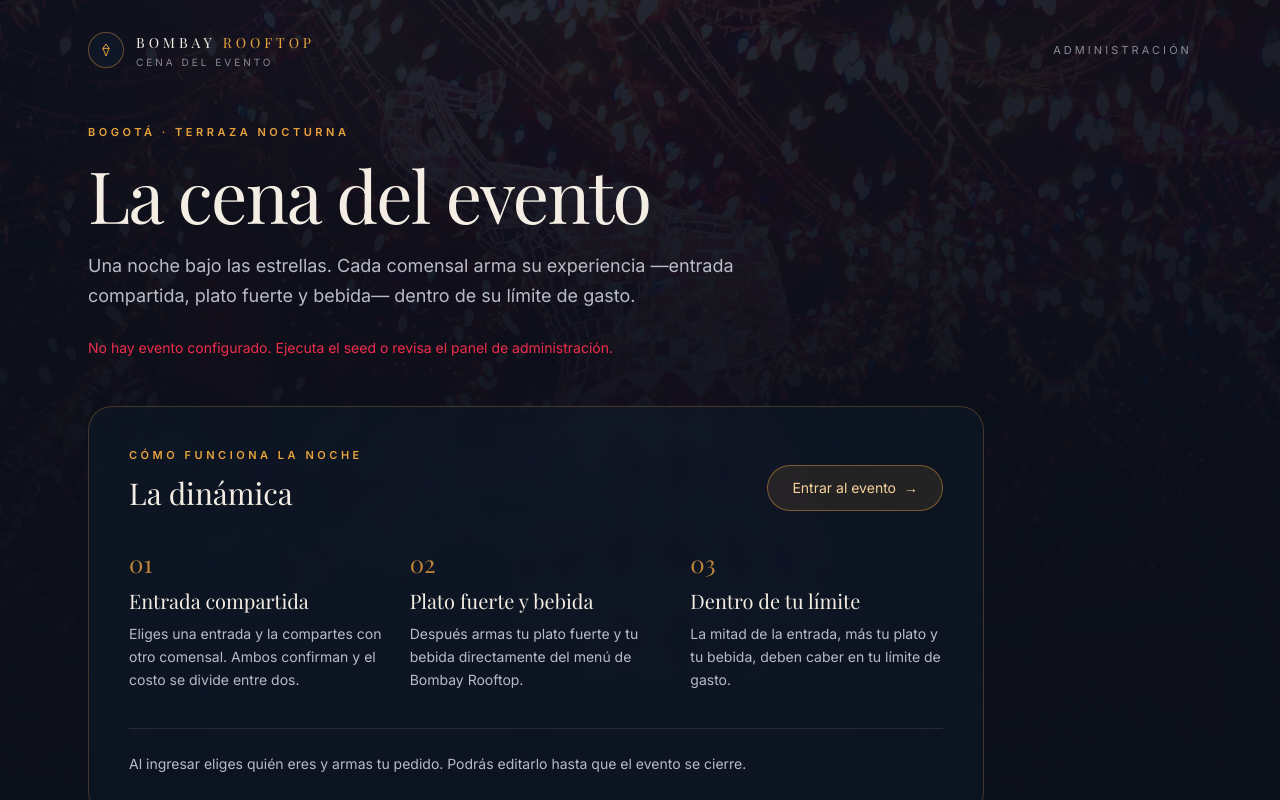
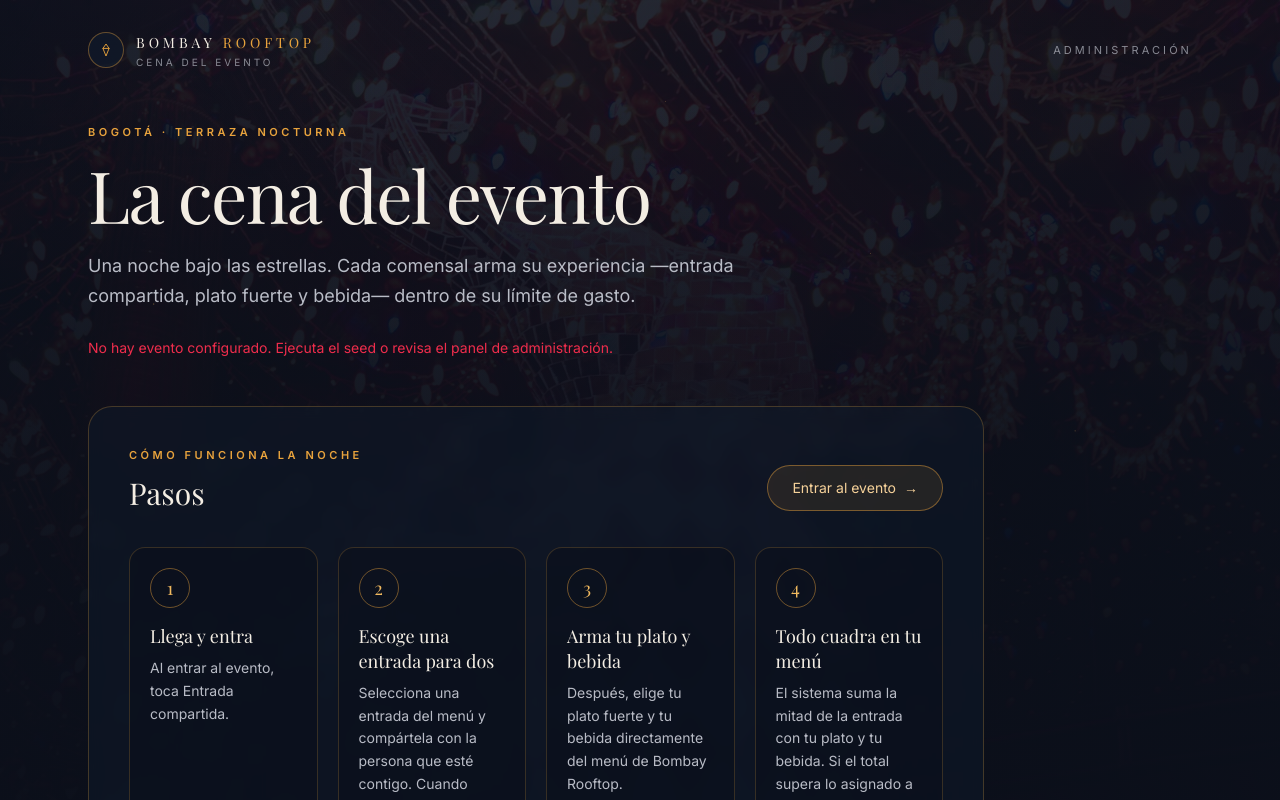
Before and after one commit to vale5829aldana-sudo/cena-app, a Next.js app: page / in a window 1280 px wide. Shown: the top 800 px of the page. Built offline with nearby package versions, Linux system fonts and the light colour scheme; no server answers; the database is empty; a web font is replaced by a local one.

Commit message:
Convierte la dinamica de la portada en cuatro pasos delimitados

```diff
--- a/src/app/page.tsx
+++ b/src/app/page.tsx
@@ -9,16 +9,20 @@ export const dynamic = "force-dynamic";
 
 const STEPS = [
   {
-    title: "Entrada compartida",
-    body: "Eliges una entrada y la compartes con otro comensal. Ambos confirman y el costo se divide entre dos.",
+    title: "Llega y entra",
+    body: "Al entrar al evento, toca Entrada compartida.",
   },
   {
-    title: "Plato fuerte y bebida",
-    body: "Después armas tu plato fuerte y tu bebida directamente del menú de Bombay Rooftop.",
+    title: "Escoge una entrada para dos",
+    body: "Selecciona una entrada del menú y compártela con la persona que esté contigo. Cuando ambos la confirman, el sistema la divide automáticamente.",
   },
   {
-    title: "Dentro de tu límite",
-    body: "La mitad de la entrada, más tu plato y tu bebida, deben caber en tu límite de gasto.",
+    title: "Arma tu plato y bebida",
+    body: "Después, elige tu plato fuerte y tu bebida directamente del menú de Bombay Rooftop.",
+  },
+  {
+    title: "Todo cuadra en tu menú",
+    body: "El sistema suma la mitad de la entrada con tu plato y tu bebida. Si el total supera lo asignado a tu consumo, te avisa antes de confirmar.",
   },
 ];
 
@@ -87,7 +91,7 @@ export default async function Home() {
               <div>
                 <Eyebrow>Cómo funciona la noche</Eyebrow>
                 <h2 className="mt-3 font-display text-3xl text-ivory">
-                  La dinámica
+                  Pasos
                 </h2>
               </div>
               <Link
@@ -101,13 +105,16 @@ export default async function Home() {
               </Link>
             </div>
 
-            <ol className="mt-9 grid gap-7 sm:grid-cols-3">
+            <ol className="mt-9 grid gap-5 sm:grid-cols-2 lg:grid-cols-4">
               {STEPS.map((step, index) => (
-                <li key={step.title}>
-                  <span className="font-display text-2xl text-gold-500/80">
-                    0{index + 1}
+                <li
+                  key={step.title}
+                  className="group relative flex h-full flex-col rounded-2xl border border-gold-500/20 bg-night-950/45 p-5 transition-all duration-500 hover:-translate-y-1 hover:border-gold-500/55 hover:bg-night-950/75 hover:shadow-[0_34px_80px_-52px_rgba(232,163,61,0.85)]"
+                >
+                  <span className="flex h-10 w-10 shrink-0 items-center justify-center rounded-full border border-gold-500/45 font-display text-lg text-gold-400 transition-colors duration-500 group-hover:border-gold-500/85 group-hover:text-gold-300">
+                    {index + 1}
                   </span>
-                  <h3 className="mt-2 font-display text-xl text-ivory">
+                  <h3 className="mt-4 font-display text-lg leading-snug text-ivory">
                     {step.title}
                   </h3>
                   <p className="mt-2 text-sm leading-relaxed text-pearl">
```
